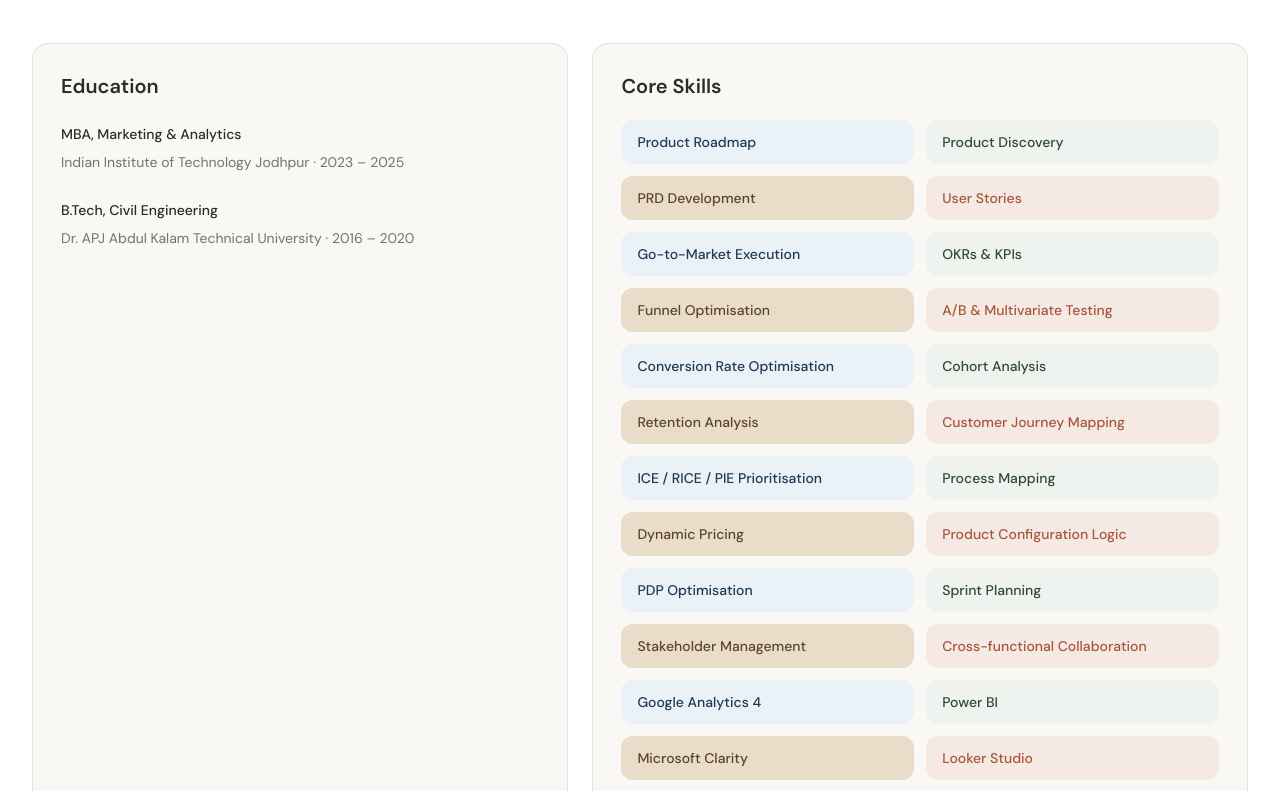
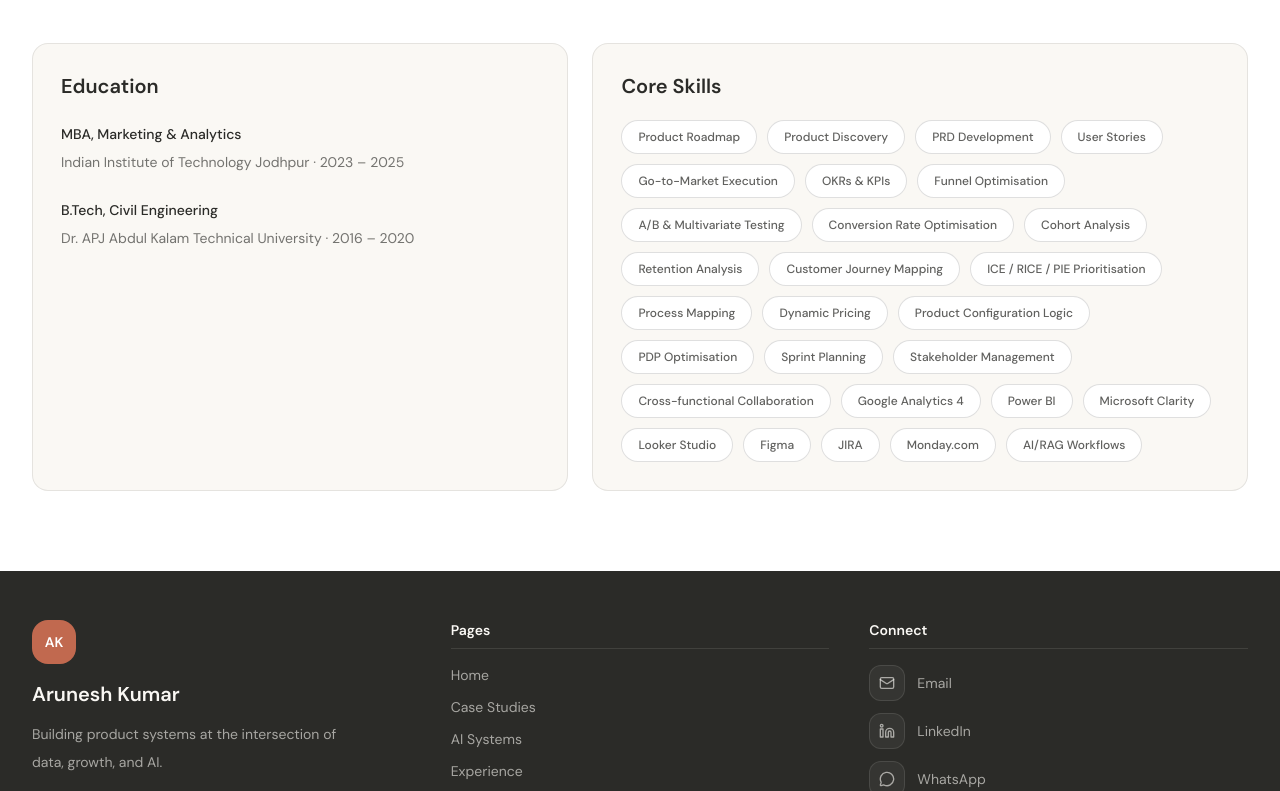
Before and after one commit to aruneshk30/Website, a Next.js app: page /experience in a window 1280 px wide. Shown: the part 2409-3200 px from the top of the page. Built offline with nearby package versions, Linux system fonts and the light colour scheme.

Commit message:
Refactor skills display and remove skillTones
Removed unused skillTones array and updated skills display.

```diff
--- a/app/experience/page.tsx
+++ b/app/experience/page.tsx
@@ -2,13 +2,6 @@ import { SectionHeading } from "@/components/section-heading";
 import { FadeIn } from "@/components/fade-in";
 import { ExperienceTimeline } from "@/components/experience-timeline";
 import { experienceItems, skills } from "@/lib/site-data";
-
-const skillTones = [
-  "bg-dustyblue-50 text-dustyblue-800",
-  "bg-sage-50 text-sage-800",
-  "bg-sand text-sand-800",
-  "bg-terracotta/10 text-terracotta-600",
-];
 
 export default function ExperiencePage() {
   return (
@@ -65,14 +58,14 @@ export default function ExperiencePage() {
             <FadeIn delay={140}>
               <div className="h-full rounded-2xl border border-charcoal/10 bg-cream p-7">
                 <h3 className="text-xl font-semibold text-charcoal">Core Skills</h3>
-                <div className="mt-5 grid grid-cols-1 gap-3 sm:grid-cols-2">
-                  {skills.map((skill, i) => (
-                    <div
+                <div className="mt-5 flex flex-wrap gap-2.5">
+                  {skills.map((skill) => (
+                    <span
                       key={skill}
-                      className={`rounded-xl px-4 py-3 text-sm font-medium ${skillTones[i % skillTones.length]}`}
+                      className="rounded-full border border-charcoal/15 bg-white px-4 py-2 text-xs font-medium text-charcoal/75"
                     >
                       {skill}
-                    </div>
+                    </span>
                   ))}
                 </div>
               </div>
```
